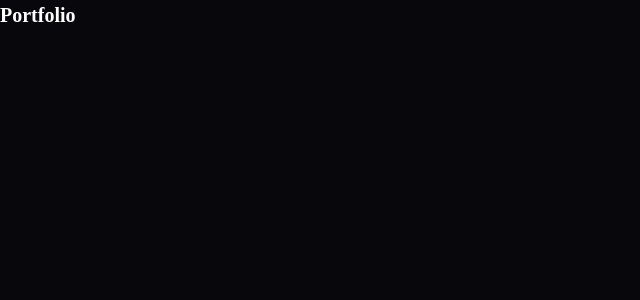
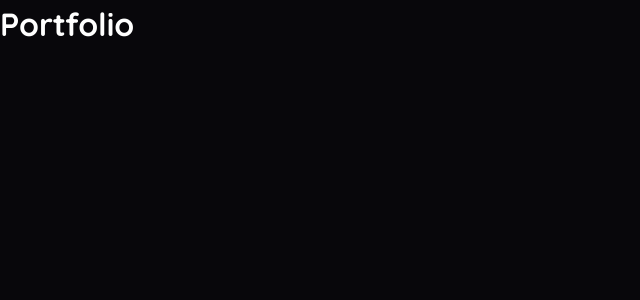
Before and after one commit to dfsilva-dxp/dfsilva-portfolio, a Next.js app: page / in a window 1280 px wide. Shown: the top 300 px of the page, without its empty margins (0-640 px from the left). Built offline with nearby package versions, Linux system fonts and the light colour scheme.

Commit message:
feat: add body font size

```diff
--- a/src/styles/global.ts
+++ b/src/styles/global.ts
@@ -52,7 +52,9 @@ const GlobalStyles = createGlobalStyle`
     }
     body {
       background: ${theme.colors.black};
-      font: ${theme.font.weight.normal} inherit ${theme.font.family}, sans-serif;
+      font: ${theme.font.weight.normal} ${theme.font.sizes.small}
+          ${theme.font.family},
+        sans-serif;
       color: ${theme.colors.white};
       line-height: 1.5;
       overflow: hidden;
```
